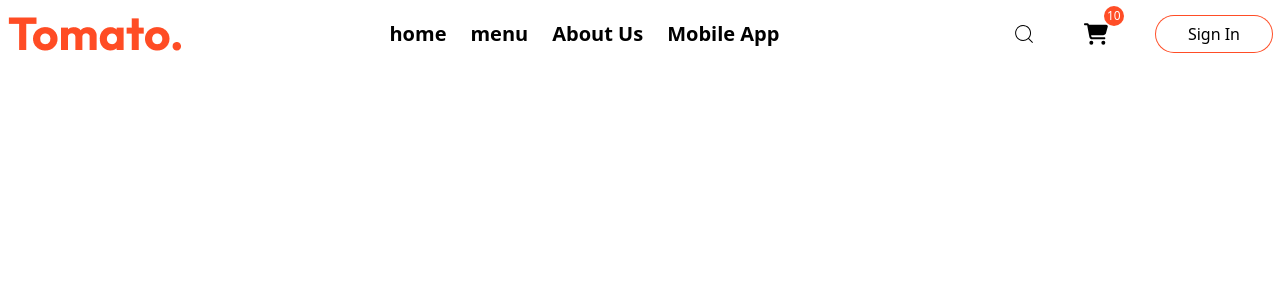
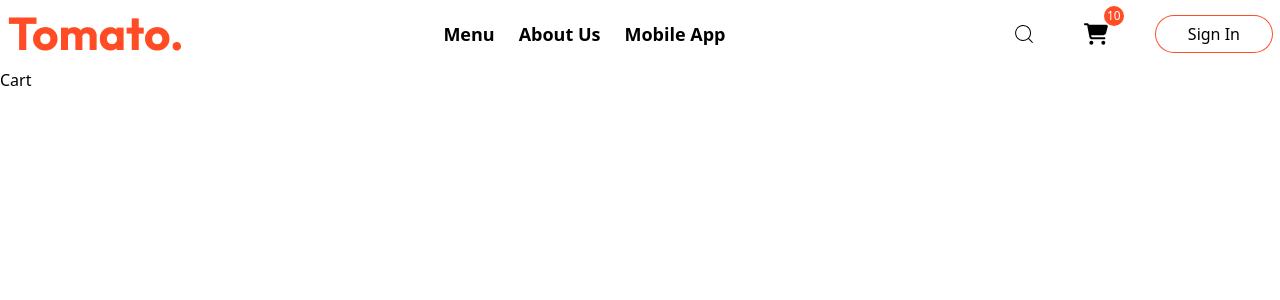
Before and after one commit to shagorpixel/react-food-dalivary-app, a React (Vite) app: page /cart in a window 1280 px wide. Shown: the top 300 px of the page. Built offline with nearby package versions, Linux system fonts and the light colour scheme.

Commit message:
Complete Responsive Navigation Ber

```diff
--- a/src/App.jsx
+++ b/src/App.jsx
@@ -1,5 +1,5 @@
 import React from 'react';
-import Nav from './Components/Nav';
+import Nav from './Components/NavBer/Nav';
 import { Outlet } from 'react-router-dom';
 
 const App = () => {
--- /dev/null
+++ b/src/Components/Header/Header.jsx
@@ -0,0 +1,9 @@
+const Header = () => {
+    return (
+        <div>
+            Header
+        </div>
+    );
+};
+
+export default Header;
--- a/src/Components/Nav.jsx
+++ /dev/null
@@ -1,85 +0,0 @@
-import { assets } from './../assets/frontend_assets/assets';
-import { CiSearch } from "react-icons/ci";
-import { FaCartShopping } from "react-icons/fa6";
-import { FaBars } from "react-icons/fa";
-import { NavLink } from 'react-router-dom';
-const NavItems = () => {
-    const navList = [
-        {
-            name:'home',
-            path:'/'
-        },
-        {
-            name:'menu',
-            path:'/menu'
-        },
-        {
-            name:'About Us',
-            path:'/about'
-        },
-        {
-            name:'Mobile App',
-            path:'/mobileApp'
-        },
-        {
-            name:'Cart',
-            path:'/cart'
-        },
-        {
-            name:'Sign In',
-            path:'/signin'
-        }
-    ]
-    return (
-        <ul className=' flex flex-col md:flex-row md:space-x-6'>
-            {
-                navList.map((navList,index)=>
-                    navList.name === "Sign In" || navList.name === "Cart"?
-                <li className='md:hidden block' key={index}>
-                    <NavLink
-                    to={navList.path}
-                    className={({ isActive}) =>
-                        isActive ? "text-primary" : ""
-                      }
-
-                    >{navList.name}</NavLink>
-                </li> :
-                <li key={index}>
-                <NavLink
-                to={navList.path}
-                className={({ isActive}) =>
-                    isActive ? "text-primary font-bold text-xl" : "font-semibold text-xl"
-                  }
-
-                >{navList.name}</NavLink></li>
-                )
-            }
-        </ul>
-    );
-};
-
-const Nav = () => {
-    return (
-        <nav className=' py-4'>
-            <div className=' flex justify-between items-center custom-container'>
-                <div>
-                <img src={assets.logo} alt="" />
-                </div>
-                <div className=' hidden md:block'>
-                <NavItems></NavItems>
-                </div>
-                <div className=' hidden md:flex space-x-12 items-center'>
-                        <span className=' text-2xl'><CiSearch /></span>
-                        <div className=' relative'>
-                            <span className=' text-2xl'><FaCartShopping /></span>
-                            <div className=' size-5 bg-primary text-white text-xs flex items-center justify-center rounded-full absolute -right-4 -top-4'>10</div>
-                        </div>
-                        <button className=' py-1.5 px-8 ring ring-primary rounded-full cursor-pointer '>Sign In</button>
-                </div>
-                <span className=' text-2xl cursor-pointer md:hidden'><FaBars /></span>
-            </div>
-        </nav>
-    );
-};
-
-export default Nav;
--- /dev/null
+++ b/src/Components/NavBer/Nav.jsx
@@ -0,0 +1,95 @@
+import { assets } from '../../assets/frontend_assets/assets';
+import { CiSearch } from "react-icons/ci";
+import { FaCartShopping } from "react-icons/fa6";
+import { FaBars } from "react-icons/fa";
+import { Link, NavLink } from 'react-router-dom';
+import { useState } from 'react';
+import { IoCloseOutline } from "react-icons/io5";
+const NavItems = ({toggleItems}) => {
+    const navList = [
+
+        {
+            name:'Menu',
+            path:'/menu'
+        },
+        {
+            name:'About Us',
+            path:'/about'
+        },
+        {
+            name:'Mobile App',
+            path:'/mobileApp'
+        },
+        {
+            name:'Cart',
+            path:'/cart'
+        },
+        {
+            name:'Sign In',
+            path:'/signin'
+        }
+    ]
+    return (
+        <ul className=' flex flex-col md:flex-row md:space-x-6'>
+            {
+                navList.map((navList,index)=>
+                    navList.name === "Sign In" || navList.name === "Cart"?
+                <li key={index} onClick={toggleItems} className='md:hidden block'>
+                    <NavLink
+                    to={navList.path}
+                    className={({ isActive}) =>
+                        isActive ? "text-primary text-lg" : "text-lg"
+                      }
+
+                    >{navList.name}</NavLink>
+                </li> :
+                <li onClick={toggleItems} key={index}>
+                <NavLink
+                to={navList.path}
+                className={({ isActive}) =>
+                    isActive ? "text-primary font-bold text-lg " : "font-semibold text-lg"
+                  }
+
+                >{navList.name}</NavLink></li>
+                )
+            }
+        </ul>
+    );
+};
+
+const Nav = () => {
+    const [isMenuOpen,setIsMenuOpen] = useState(false);
+    const toggleItems = ()=>setIsMenuOpen(prev=>!prev);
+    return (
+        <nav className=' py-4 relative'>
+            <div className=' flex justify-between items-center custom-container'>
+                <div>
+                <Link to='/'><img src={assets.logo} alt="" /></Link>
+                </div>
+                {/* Dextop Menu Items */}
+                <div className=' hidden md:block'>
+                <NavItems></NavItems>
+                <span></span>
+                </div>
+                {/* Mobile Menu Items  */}
+                <div className={`h-screen flex items-center justify-center bg-black/80 text-white w-full absolute left-0 top-0 md:hidden text-center transition ${isMenuOpen?'translate-x-0':'translate-x-full'}`}>
+                    <NavItems toggleItems={toggleItems}></NavItems>
+                    <span onClick={toggleItems} className=' text-4xl absolute right-1 top-4 cursor-pointer'><IoCloseOutline /></span>
+                </div>
+                <div className=' hidden md:flex space-x-12 items-center'>
+                        <span className=' text-2xl'><CiSearch /></span>
+                        <Link to='cart'>
+                            <div className=' relative'>
+                                <span className=' text-2xl'><FaCartShopping /></span>
+                                <div className=' size-5 bg-primary text-white text-xs flex items-center justify-center rounded-full absolute -right-4 -top-4'>10</div>
+                            </div>
+                        </Link>
+                        <button className=' py-1.5 px-8 ring ring-primary rounded-full cursor-pointer hover:bg-primary hover:text-white transition '>Sign In</button>
+                </div>
+                <span onClick={toggleItems} className=' text-2xl cursor-pointer md:hidden'><FaBars /></span>
+            </div>
+        </nav>
+    );
+};
+
+export default Nav;
--- /dev/null
+++ b/src/Pages/Cart/Cart.jsx
@@ -0,0 +1,11 @@
+import React from 'react';
+
+const Cart = () => {
+    return (
+        <div>
+            Cart
+        </div>
+    );
+};
+
+export default Cart;
--- /dev/null
+++ b/src/Pages/PlaceOrder/PlaceOrder.jsx
@@ -0,0 +1,11 @@
+import React from 'react';
+
+const PlaceOrder = () => {
+    return (
+        <div>
+            Place Order
+        </div>
+    );
+};
+
+export default PlaceOrder;
```
Also changed, not shown: src/main.jsx (+7 -1 lines).
